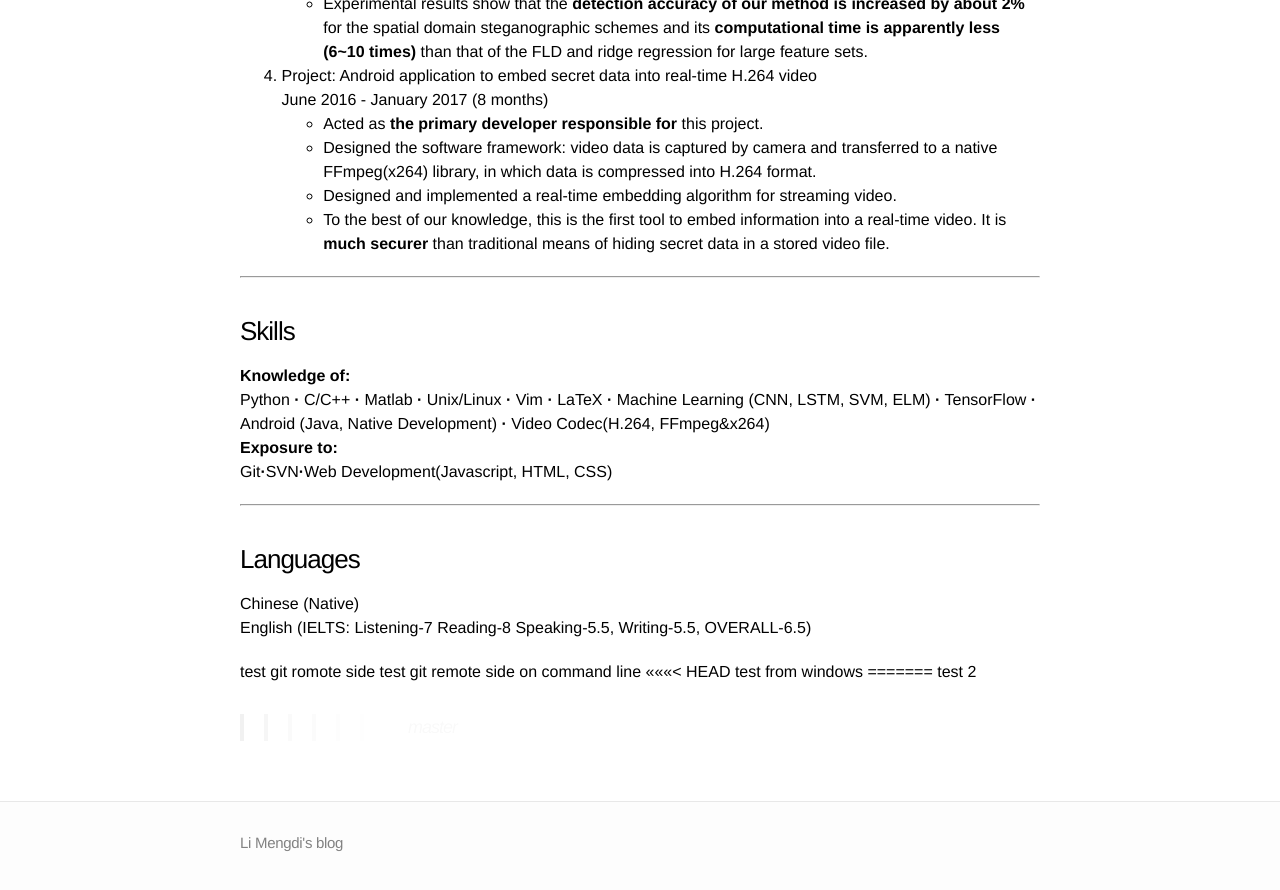
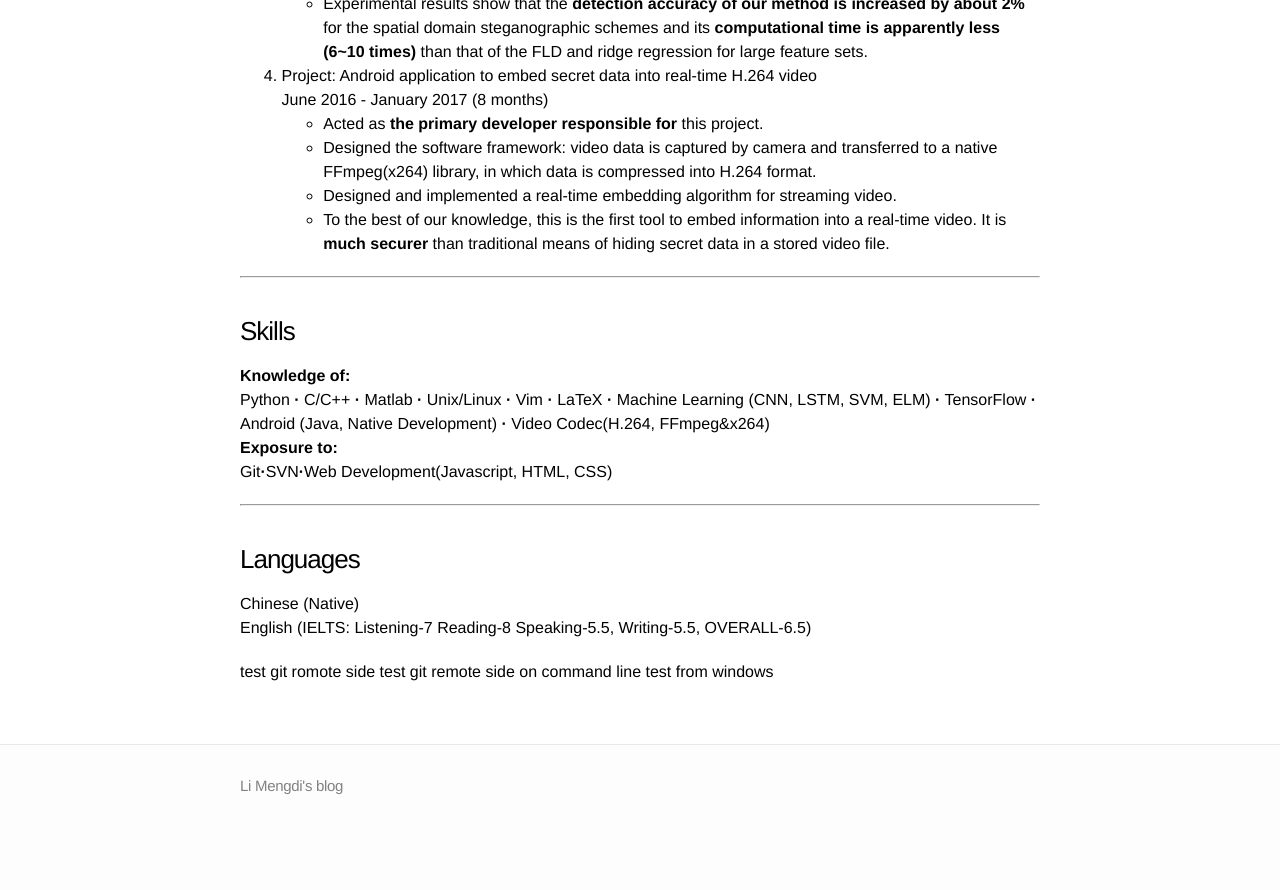
Before and after one commit to bknieven/bknieven.github.io, a Jekyll site: the page built from Resume.md, in a window 1280 px wide and 900 px high, scrolled down 1970 px. Shown: the top 890 px of the window. Built offline with Jekyll 4.4.1, drawn with Linux system fonts in a browser that asks for light colours; after the commit the page ends 2813 px from its top, so only the background shows below that.

Commit message:
Revert "edit Readme.md"
This reverts commit d5b28309f83ce6c6da3c67c2d2e12304110a08ca, reversing
changes made to 78681e3d1e049b4ea85ba64ac26b2f3a481693b0.

```diff
--- a/Resume.md
+++ b/Resume.md
@@ -99,8 +99,4 @@ English (IELTS: Listening-7 Reading-8 Speaking-5.5, Writing-5.5, OVERALL-6.5)
 
 test git romote side
 test git remote side on command line
-<<<<<<< HEAD
 test from windows
-=======
-test 2
->>>>>>> master
```
Also changed, not shown: Readme.md.
